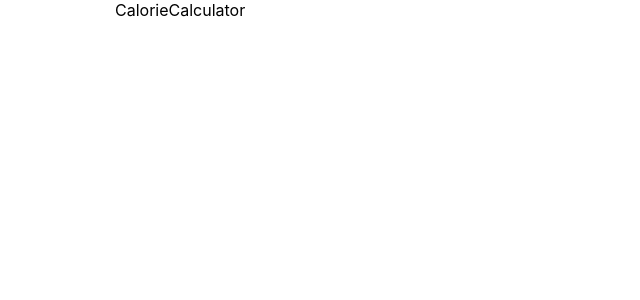
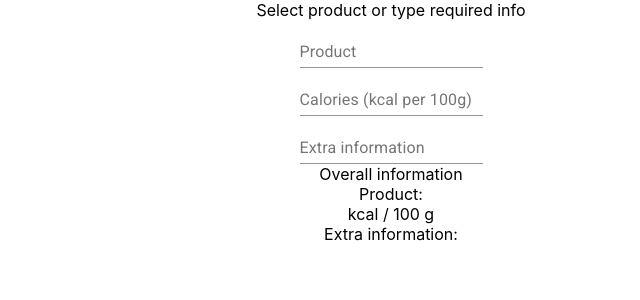
Before and after one commit to volodfast/react-calorie-calc, a React (Create React App) app: page / in a window 1280 px wide. Shown: the top 300 px of the page, without its empty margins (249-889 px from the left). Built offline with nearby package versions, Linux system fonts and the light colour scheme.

Commit message:
Update calorie calculator component

```diff
--- a/src/modules/calorie/containers/CalorieCalculator/CalorieCalculator.tsx
+++ b/src/modules/calorie/containers/CalorieCalculator/CalorieCalculator.tsx
@@ -1,7 +1,85 @@
-import React from 'react';
+import React, { useState, useCallback } from 'react';
+import { Box, TextField } from '@material-ui/core';
 
 const CalorieCalculator = () => {
-  return <div>CalorieCalculator</div>;
+  const [product, setProduct] = useState('');
+
+  const handleProductChange = useCallback(
+    (ev: React.ChangeEvent<HTMLTextAreaElement | HTMLInputElement>) => {
+      setProduct(ev.target.value);
+    },
+    []
+  );
+
+  const [calories, setCalories] = useState<number | ''>('');
+
+  const handleCaloriesChange = useCallback(
+    (ev: React.ChangeEvent<HTMLTextAreaElement | HTMLInputElement>) => {
+      const newCalories = parseInt(ev.target.value);
+
+      console.log('newCalories: ', newCalories);
+
+      if (typeof newCalories === 'number' && !Number.isNaN(newCalories)) {
+        setCalories(newCalories);
+      }
+    },
+    []
+  );
+
+  const [extra, setExtra] = useState('');
+
+  const handleExtraChange = useCallback(
+    (ev: React.ChangeEvent<HTMLTextAreaElement | HTMLInputElement>) => {
+      setExtra(ev.target.value);
+    },
+    []
+  );
+
+  return (
+    <Box style={{ textAlign: 'center' }}>
+      <div>Select product or type required info</div>
+      <Box>
+        <TextField
+          id="product"
+          label="Product"
+          value={product}
+          onChange={handleProductChange}
+        />
+      </Box>
+      <Box>
+        <TextField
+          id="calories"
+          label="Calories (kcal per 100g)"
+          value={calories}
+          onChange={handleCaloriesChange}
+        />
+      </Box>
+      <Box>
+        <TextField
+          id="extraInfo"
+          label="Extra information"
+          value={extra}
+          onChange={handleExtraChange}
+        />
+      </Box>
+
+      <Box>
+        <Box>Overall information</Box>
+        <Box>
+          <Box component="span">Product: </Box>
+          <Box component="span">{product}</Box>
+        </Box>
+        <Box>
+          <Box component="span">{calories}</Box>
+          <Box component="span"> kcal / 100 g</Box>
+        </Box>
+        <Box>
+          <Box component="span">Extra information: </Box>
+          <Box component="span">{extra}</Box>
+        </Box>
+      </Box>
+    </Box>
+  );
 };
 
 export default CalorieCalculator;
```
